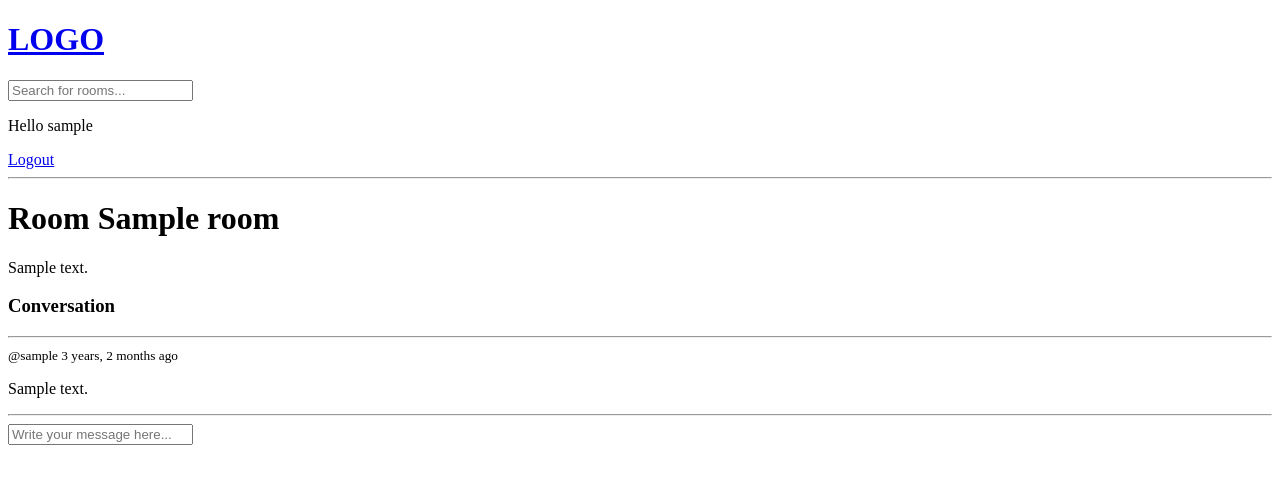
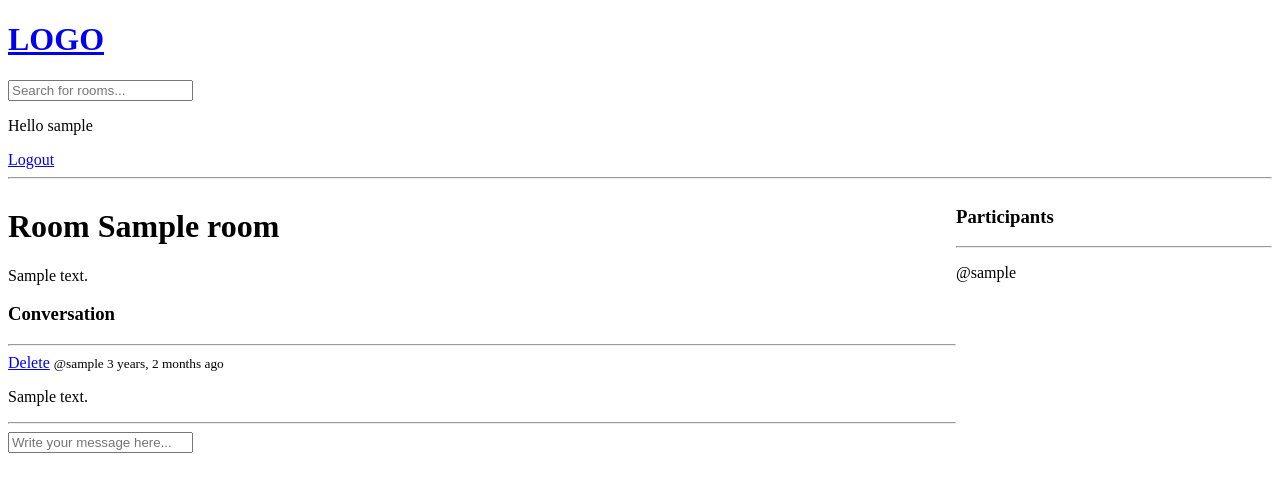
Before and after one commit to Maxim-Mushizky/work_buddy, a Django app: page /room/1/ in a window 1280 px wide. Shown: the top 492 px of the page. Run offline with Django 4.2, Linux system fonts and the light colour scheme; a user stored in the database is signed in; tables that the repository leaves empty hold one stand-in row (values such as "Sample post").

Commit message:
added functionality of add and delete messages and participants board

```diff
--- a/workbud/base/models.py
+++ b/workbud/base/models.py
@@ -14,7 +14,7 @@ class Room(models.Model):
     topic = models.ForeignKey(Topic, on_delete=models.SET_NULL, null=True)
     name = models.CharField(max_length=200)
     description = models.TextField(null=True, blank = True)
-    # participants =
+    participants = models.ManyToManyField(User, related_name='participants', blank=True)
     updated = models.DateTimeField(auto_now=True)
     created= models.DateTimeField(auto_now_add=True)
 
--- a/workbud/base/templates/base/room.html
+++ b/workbud/base/templates/base/room.html
@@ -1,6 +1,16 @@
 {% extends 'main.html' %}
 
 {% block content %}
+
+<style>
+    .room-container{
+        display: grid;
+        grid-template-columns: 3fr 1fr;
+    }
+</style>
+
+<div class="room-container">
+    <div>
         <h1>Room {{room.name}}</h1>
 
         <p>{{room.description}}</p>
@@ -11,6 +21,9 @@
 
             {% for message in room_messages %}
                 <div>
+                    {% if request.user == message.user %}
+                        <a href="{% url 'delete-message' message.id %}">Delete</a>
+                    {% endif %}
                     <small>@{{message.user}} {{message.created|timesince}} ago</small>
                     <p>{{message.body}}</p>
                     <hr>
@@ -26,5 +39,19 @@
             </form>
         </div>
         {% endif %}
+    </div>
+
+    <div>
+        <h3>Participants</h3>
+        <hr>
+
+        {% for user in participants %}
+        <div>
+            <p>@{{user.username}}</p>
+        </div>
+        {% endfor %}
+    </div>
+
+</div>
 
 {% endblock content %}
--- a/workbud/base/urls.py
+++ b/workbud/base/urls.py
@@ -9,7 +9,6 @@ urlpatterns = [
     path('room/<str:pk>/', views.room, name='room'),
     path('create-room/', views.create_room, name="create-room"),
     path('update-room/<str:pk>/', views.update_room, name="update-room"),
-    path('delete-room/<str:pk>/', views.delete_room, name="delete-room")
-
-
+    path('delete-room/<str:pk>/', views.delete_room, name="delete-room"),
+    path('delete-message/<str:pk>/', views.delete_message, name="delete-message")
 ]
--- a/workbud/base/views.py
+++ b/workbud/base/views.py
@@ -73,6 +73,7 @@ def home(request):
 def room(request, pk):
     room = Room.objects.get(id=pk)
     room_messages = room.message_set.all().order_by('-created')
+    participants= room.participants.all()
 
     if request.method == 'POST':
         message = Message.objects.create(
@@ -80,9 +81,13 @@ def room(request, pk):
             room=room,
             body=request.POST.get('body')
         )
+        room.participants.add(request.user)
         return redirect('room', pk=room.id)
 
-    context = {'room':room, 'room_messages': room_messages}
+    context = {'room':room,
+               'room_messages': room_messages,
+               'participants': participants
+               }
     return render(request, 'base/room.html', context)
 
 @login_required(login_url='login')
@@ -125,3 +130,17 @@ def delete_room(request, pk):
         return redirect('home') # redirect by name
 
     return render(request, 'base/delete.html', {'obj': room})
+
+
+@login_required(login_url='login')
+def delete_message(request, pk):
+    message = Message.objects.get(id=pk)
+
+    if request.user != message.user:
+        return HttpResponse('You are not allowed here!')
+
+    if request.method == 'POST':
+        message.delete()
+        return redirect('room', pk=message.room.id) # redirect by name
+
+    return render(request, 'base/delete.html', {'obj': message})
```
Also changed, not shown: workbud/base/migrations/0003_alter_room_options_room_participants.py (added). Lines whose indentation alone changed are shown as unchanged.
